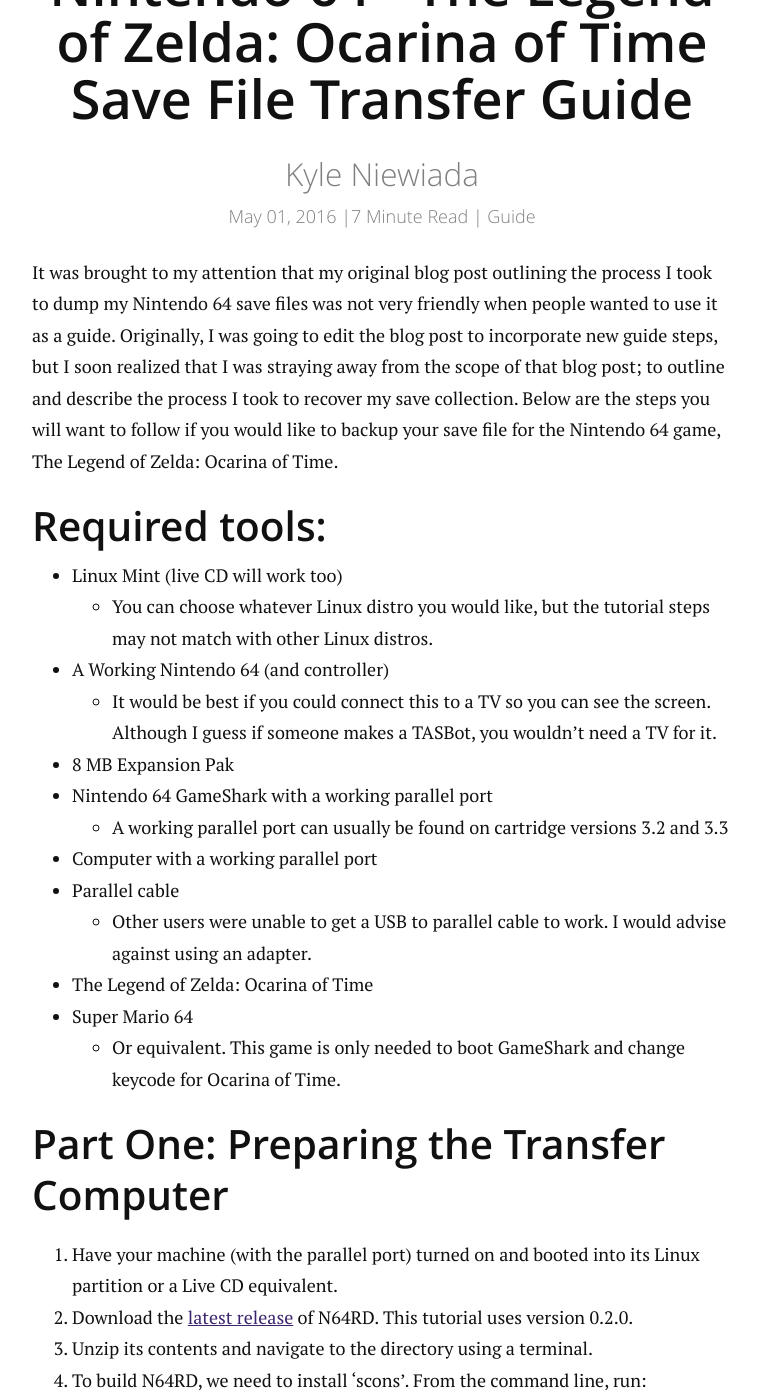
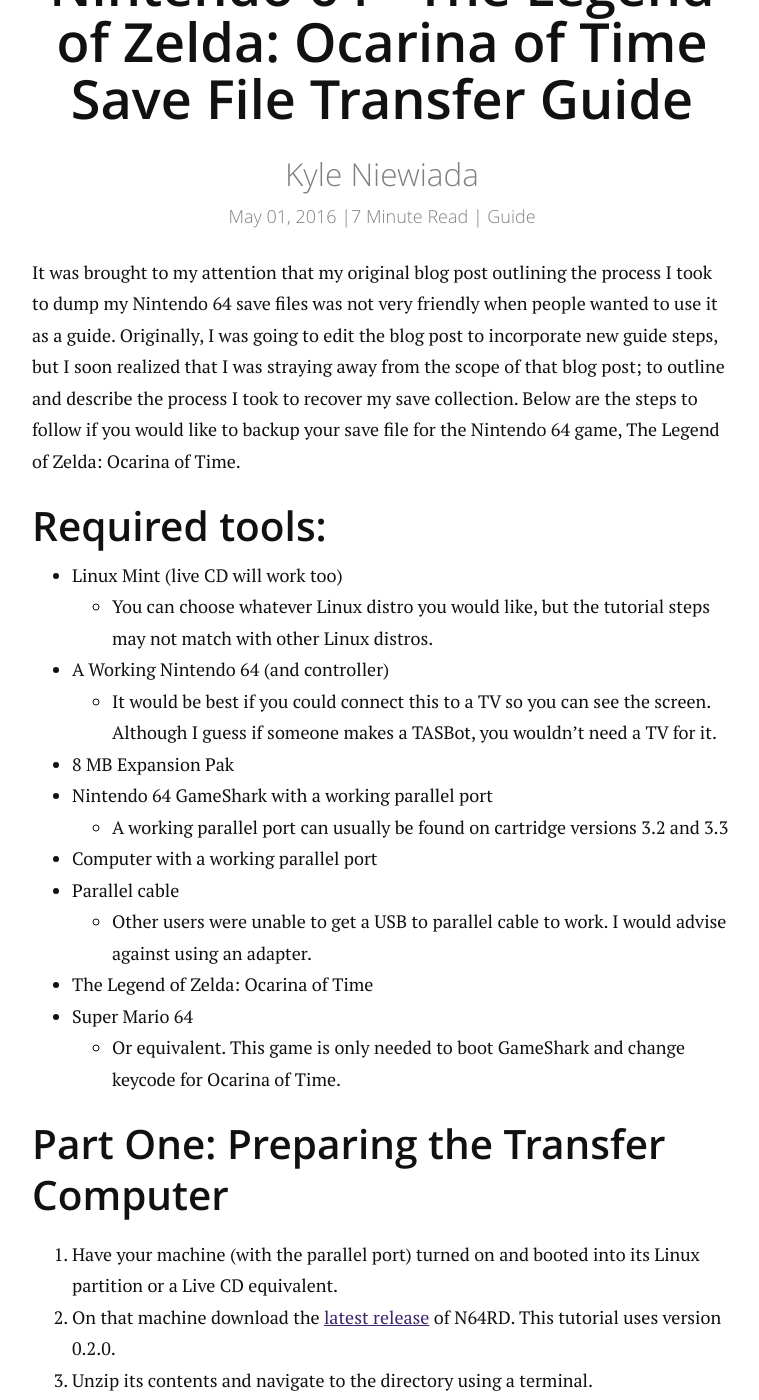
Before and after one commit to aav7fl/website-legacy, a Jekyll site: the page built from _posts/2016-05-01-ocarina-of-time-n64-save-transfer-guide.markdown, in a window 1280 px wide and 1400 px high, scrolled down 793 px. Shown: the whole window, without its empty margins (258-1017 px from the left). Built offline with Jekyll 4.4.1, drawn with Linux system fonts in a browser that asks for light colours; comment, search, counter and statistics services are not loaded; some of the changed text lies outside the part shown.

Commit message:
Move from yaml config to data folder. Finish OOT guide

```diff
--- a/_config.yml
+++ b/_config.yml
@@ -19,17 +19,6 @@
   sass_dir: _sass
   style: compressed
 
-navigation:
- - title: Home
-   url: /
- - title: About
-   url: /about/
- - title: Archive
-   url: /archive/
- - title: Contact
-   url: /contact/
- - title: Résumé
-   url: /resume/
 exclude:
   - package.json
   - node_modules
@@ -43,12 +32,3 @@
 port:    4000
 host:    localhost
 baseurl: "" # does not include hostname
-
-social:
-   github: aav7fl
-   twitter: CrypticCitrus
-   youtube: KyleNiewiada
-   bandcamp: http://music.kyleniewiada.org/
-   linkedin: kyleniewiada
-
-google_analytics: "UA-37567352-1"
--- /dev/null
+++ b/_data/analytics.yaml
@@ -0,0 +1,2 @@
+---
+google_analytics: "UA-37567352-1"
--- /dev/null
+++ b/_data/social.yaml
@@ -0,0 +1,6 @@
+---
+   github: aav7fl
+   twitter: CrypticCitrus
+   youtube: KyleNiewiada
+   bandcamp: http://music.kyleniewiada.org/
+   linkedin: kyleniewiada
--- a/_includes/footerlinks.html
+++ b/_includes/footerlinks.html
@@ -1,32 +1,32 @@
 {% assign footer_links = "" | split: "|" %}
 
-{% if site.social.linkedin %}
-  {% capture link %}<a href='https://www.linkedin.com/in/{{ site.social.linkedin }}'>LinkedIn</a>{% endcapture %}
+{% if site.data.social.linkedin %}
+  {% capture link %}<a href='https://www.linkedin.com/in/{{ site.data.social.linkedin }}'>LinkedIn</a>{% endcapture %}
   {% assign footer_links = footer_links | push:{{link}} %}
 {% endif %}
 
-{% if site.social.github %}
-  {% capture link %}<a href='https://github.com/{{ site.social.github }}'>GitHub</a>{% endcapture %}
+{% if site.data.social.github %}
+  {% capture link %}<a href='https://github.com/{{ site.data.social.github }}'>GitHub</a>{% endcapture %}
   {% assign footer_links = footer_links | push:{{link}} %}
 {% endif %}
 
-{% if site.social.twitter %}
-  {% capture link %}<a href="https://twitter.com/{{ site.social.twitter }}">Twitter</a>{% endcapture %}
+{% if site.data.social.twitter %}
+  {% capture link %}<a href="https://twitter.com/{{ site.data.social.twitter }}">Twitter</a>{% endcapture %}
   {% assign footer_links = footer_links | push:{{link}} %}
 {% endif %}
 
-{% if site.social.youtube %}
-  {% capture link %}<a href="https://www.youtube.com/user/{{ site.social.youtube }}">YouTube</a>{% endcapture %}
+{% if site.data.social.youtube %}
+  {% capture link %}<a href="https://www.youtube.com/user/{{ site.data.social.youtube }}">YouTube</a>{% endcapture %}
   {% assign footer_links = footer_links | push: link %}
 {% endif %}
 
-{% if site.social.facebook %}
-  {% capture link %}<a href="https://www.facebook.com/{{ site.social.facebook }}">Facebook</a>{% endcapture %}
+{% if site.data.social.facebook %}
+  {% capture link %}<a href="https://www.facebook.com/{{ site.data.social.facebook }}">Facebook</a>{% endcapture %}
   {% assign footer_links = footer_links | push:{{link}} %}
 {% endif %}
 
-{% if site.social.bandcamp %}
-  {% capture link %}<a href="{{ site.social.bandcamp }}">BandCamp</a>{% endcapture %}
+{% if site.data.social.bandcamp %}
+  {% capture link %}<a href="{{ site.data.social.bandcamp }}">BandCamp</a>{% endcapture %}
   {% assign footer_links = footer_links | push: link %}
 {% endif %}
 
--- a/_includes/google_analytics.html
+++ b/_includes/google_analytics.html
@@ -1,5 +1,5 @@
 <script src="https://cdn.jsdelivr.net/ga-lite/latest/ga-lite.min.js" async></script>
 <script>
   var galite = galite || {};
-  galite.UA = '{{ site.google_analytics }}';
+  galite.UA = '{{ site.data.google_analytics }}';
 </script>
--- a/_includes/head.html
+++ b/_includes/head.html
@@ -58,5 +58,5 @@
 
     <!--End head metadata info-->
 
-    {% if site.google_analytics %} {% include google_analytics.html %} {% endif %}
+    {% if site.data.google_analytics %} {% include google_analytics.html %} {% endif %}
 </head>
--- a/_includes/header.html
+++ b/_includes/header.html
@@ -10,7 +10,7 @@
             <a id="nav-toggle" href="#!"><span></span></a>
           </div>
           <ul class="nav-list">
-            {% for menuitem in site.navigation %}
+            {% for menuitem in site.data.navigation %}
                 {% if menuitem.url == page.dir %}
                     {% assign class = "active" %}
                 {% else %}
--- a/_posts/2016-05-01-ocarina-of-time-n64-save-transfer-guide.markdown
+++ b/_posts/2016-05-01-ocarina-of-time-n64-save-transfer-guide.markdown
@@ -10,7 +10,7 @@
 meta: "An updated guide on how to dump the ram from The Legend of Zelda: Ocarina of Time on the Nintendo 64 and create an emulator friendly (.sra) save file."
 ---
 
-It was brought to my attention that my original blog post outlining the process I took to dump my Nintendo 64 save files was not very friendly when people wanted to use it as a guide. Originally, I was going to edit the blog post to incorporate new guide steps, but I soon realized that I was straying away from the scope of that blog post; to outline and describe the process I took to recover my save collection. Below are the steps you will want to follow if you would like to backup your save file for the Nintendo 64 game, The Legend of Zelda: Ocarina of Time.
+It was brought to my attention that my original blog post outlining the process I took to dump my Nintendo 64 save files was not very friendly when people wanted to use it as a guide. Originally, I was going to edit the blog post to incorporate new guide steps, but I soon realized that I was straying away from the scope of that blog post; to outline and describe the process I took to recover my save collection. Below are the steps to follow if you would like to backup your save file for the Nintendo 64 game, The Legend of Zelda: Ocarina of Time.
 
 ## Required tools:
 
@@ -31,7 +31,7 @@
 ## Part One: Preparing the Transfer Computer
 
 1. Have your machine (with the parallel port) turned on and booted into its Linux partition or a Live CD equivalent.
-2. Download the [latest release](https://github.com/parasyte/n64rd/releases) of N64RD. This tutorial uses version 0.2.0.
+2. On that machine download the [latest release](https://github.com/parasyte/n64rd/releases) of N64RD. This tutorial uses version 0.2.0.
 3. Unzip its contents and navigate to the directory using a terminal.
 4. To build N64RD, we need to install ‘scons’. From the command line, run:
 
```
Also changed, not shown: other parts of _posts/2016-05-01-ocarina-of-time-n64-save-transfer-guide.markdown (+8 -8 lines), _data/navigation.yaml (added, +11 -0 lines).
